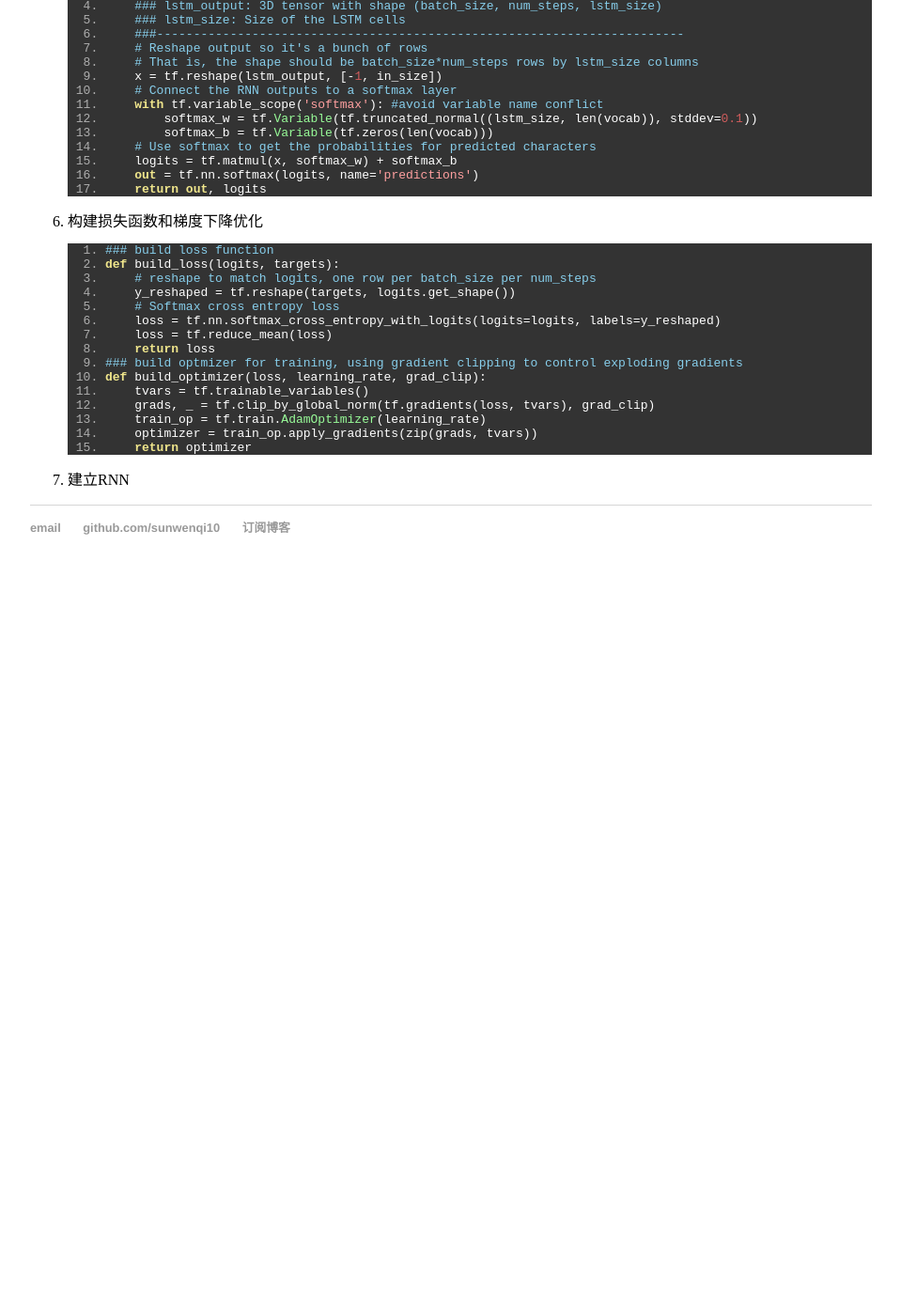
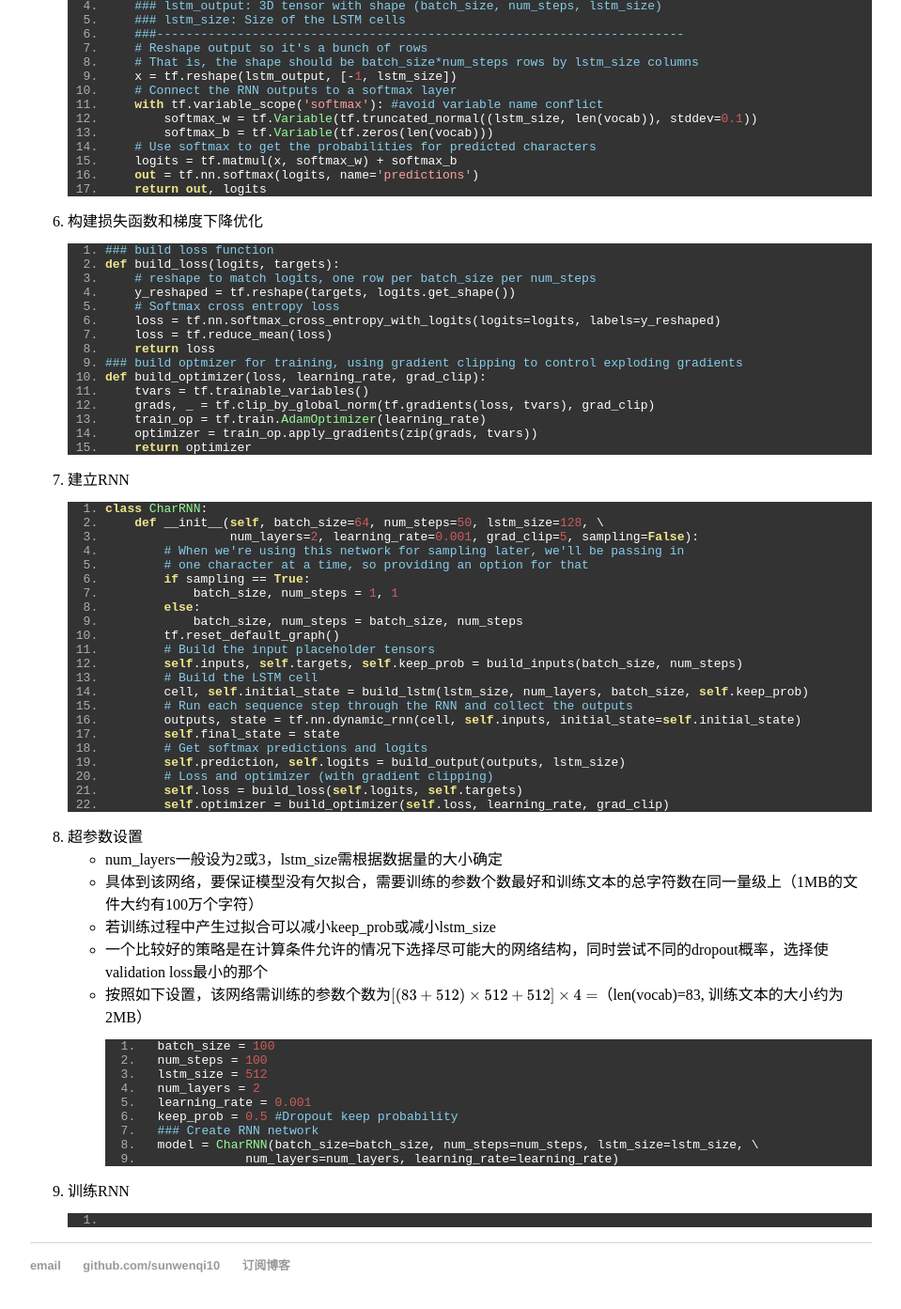
Before and after one commit to sunwenqi10/sunwenqi10.github.io, a Jekyll site: the page built from _posts/2018-11-14-Use_Tensorflow_to_create_a_simple_RNN.md, in a window 1280 px wide and 1400 px high, scrolled down 1821 px. Shown: the top 1393 px of the window at 94% size, without its empty margins (160-1119 px from the left). Built offline with Jekyll 4.4.1, drawn with Linux system fonts in a browser that asks for light colours; formulas are drawn with MathJax 3; comment, search, counter and statistics services are not loaded; before the commit the page ends 2451 px from its top, so only the background shows below that.

Commit message:
Update _posts/2018-11-14-Use_Tensorflow_to_create_a_simple_RNN.md

````diff
--- a/_posts/2018-11-14-Use_Tensorflow_to_create_a_simple_RNN.md
+++ b/_posts/2018-11-14-Use_Tensorflow_to_create_a_simple_RNN.md
@@ -85,7 +85,7 @@ def build_output(lstm_output, lstm_size):
        ###------------------------------------------------------------------------
        # Reshape output so it's a bunch of rows
        # That is, the shape should be batch_size*num_steps rows by lstm_size columns
-       x = tf.reshape(lstm_output, [-1, in_size])
+       x = tf.reshape(lstm_output, [-1, lstm_size])
        # Connect the RNN outputs to a softmax layer
        with tf.variable_scope('softmax'): #avoid variable name conflict
            softmax_w = tf.Variable(tf.truncated_normal((lstm_size, len(vocab)), stddev=0.1))
@@ -116,3 +116,49 @@ def build_optimizer(loss, learning_rate, grad_clip):
 ```
 
 7. 建立RNN
+```python
+class CharRNN:
+       def __init__(self, batch_size=64, num_steps=50, lstm_size=128, \
+                    num_layers=2, learning_rate=0.001, grad_clip=5, sampling=False):
+           # When we're using this network for sampling later, we'll be passing in
+           # one character at a time, so providing an option for that
+           if sampling == True:
+               batch_size, num_steps = 1, 1
+           else:
+               batch_size, num_steps = batch_size, num_steps
+           tf.reset_default_graph()
+           # Build the input placeholder tensors
+           self.inputs, self.targets, self.keep_prob = build_inputs(batch_size, num_steps)
+           # Build the LSTM cell
+           cell, self.initial_state = build_lstm(lstm_size, num_layers, batch_size, self.keep_prob)
+           # Run each sequence step through the RNN and collect the outputs
+           outputs, state = tf.nn.dynamic_rnn(cell, self.inputs, initial_state=self.initial_state)
+           self.final_state = state
+           # Get softmax predictions and logits
+           self.prediction, self.logits = build_output(outputs, lstm_size)
+           # Loss and optimizer (with gradient clipping)
+           self.loss = build_loss(self.logits, self.targets)
+           self.optimizer = build_optimizer(self.loss, learning_rate, grad_clip)
+```
+
+8. 超参数设置
+  + num_layers一般设为2或3，lstm_size需根据数据量的大小确定
+  + 具体到该网络，要保证模型没有欠拟合，需要训练的参数个数最好和训练文本的总字符数在同一量级上（1MB的文件大约有100万个字符）
+  + 若训练过程中产生过拟合可以减小keep_prob或减小lstm_size
+  + 一个比较好的策略是在计算条件允许的情况下选择尽可能大的网络结构，同时尝试不同的dropout概率，选择使validation loss最小的那个
+  + 按照如下设置，该网络需训练的参数个数为$${[{(83+512)}\times{512}+512]}\times{4}=$$（len(vocab)=83, 训练文本的大小约为2MB）
+  ```python
+  batch_size = 100
+  num_steps = 100
+  lstm_size = 512
+  num_layers = 2
+  learning_rate = 0.001
+  keep_prob = 0.5 #Dropout keep probability
+  ### Create RNN network
+  model = CharRNN(batch_size=batch_size, num_steps=num_steps, lstm_size=lstm_size, \
+                     num_layers=num_layers, learning_rate=learning_rate)
+  ```
+
+8. 训练RNN
+```python
+```
````
